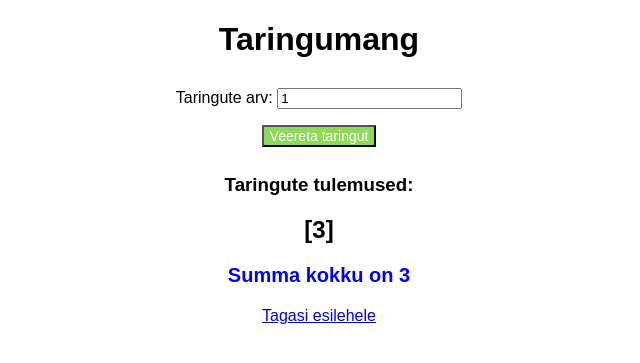
After one commit to digipurk/python202204-web, a Flask app: page /dices in a window 1280 px wide. The commit adds this page. Shown: the top 363 px of the page, without its empty margins (321-961 px from the left). Run offline with Flask 2, Linux system fonts and the light colour scheme.

Commit message:
Modified

```diff
--- a/app.py
+++ b/app.py
@@ -1,32 +1,38 @@
-from flask import Flask, request, render_template
-from random import randint
+from flask import Flask, request, render_template, jsonify
+import random
+from db import get_database
+from bson.json_util import dumps
 
 app = Flask(__name__)
 
 @app.route('/')
 def index():
-    return 'Hello World!'
+    return render_template('index.html')
 
-@app.route('/teine', methods = ['GET'])
-@app.route('/2', methods = ['POST'])
-@app.route('/molemad', methods = ['GET', 'POST'])
-def teine():
-    return '<h1>See on yks teine leht</h1>'
+@app.route('/dices')
+def dices():
+    dice_count = request.args.get('dice_count', default = 1, type = int)
+    dices = []
+    total = 0
+    for dice in range(dice_count):
+        random_num = random.randint(1, 6)
+        dices.append(random_num)
+        total += random_num
+    return render_template('dices.html', dice_count = dice_count, dices = dices, total = total)
 
-@app.route('/dynaamiline/<number>/<arv>')
-def dynaamiline(number, arv):
-    return '<p>Oled lehekyljel ' + number + '</p><p>' + arv + '</p>'
+@app.route('/api/v1/resources/rannad/all', methods = ['GET'])
+def api_rand_all():
+    dbclient = get_database()
+    collection = dbclient['rand']
+    ret = jsonify(dumps(collection.find()))
+    return ret
 
-@app.route('/dynaamiline2', methods = ['GET'])
-def dynaamiline2():
-    min = request.args.get('min', default = 1, type = int)
-    max = request.args.get('max', default = 100, type = int)
-    return 'MIN: ' + str(min) + ', MAX: ' + str(max)
-
-@app.route('/juhuslik')
-def juhuslik():
-    juhuslik_arv = randint(1, 10000)
-    return render_template('index.html', arv = juhuslik_arv)
+@app.route('/api/v1/resources/rannad/<nimi>', methods = ['GET'])
+def api_rand(nimi):
+    dbclient = get_database()
+    collection = dbclient['rand']
+    ret = jsonify(dumps(collection.find({'nimi': nimi})))
+    return ret
 
 if __name__ == '__main__':
     app.run(debug = True)
--- /dev/null
+++ b/db.py
@@ -0,0 +1,40 @@
+from pymongo import MongoClient
+from dateutil.parser import parse
+
+CONNECT_STRING = 'mongodb+srv://dbuser:dbuser@cluster0.shazi.mongodb.net/?retryWrites=true&w=majority'
+
+def get_database():
+    client = MongoClient(CONNECT_STRING)
+    return client['python202204-web']
+
+if __name__ == '__main__':
+    with open('rannailm.csv', encoding = 'UTF-8') as file:
+        dbclient = get_database()
+        collection = dbclient['rand']
+        i = 0
+        for row in file:
+            if i > 0:
+                cells = row.strip().split(';')
+                existing = collection.find_one({'nimi': cells[0]})
+                if existing is None:
+                    rand = {
+                        'nimi': cells[0],
+                        'kuupaev': parse(cells[1] + ' ' + cells[2]),
+                        'ohk': int(cells[3]),
+                        'vesi': int(cells[4]),
+                        'rahvaarv': int(cells[5])
+                    }
+                    collection.insert_one(rand)
+                    print(rand)
+                else:
+                    collection.update_one(
+                        {'nimi': cells[0]},
+                        {'$set': {
+                            'kuupaev': parse(cells[1] + ' ' + cells[2]),
+                            'ohk': int(cells[3]),
+                            'vesi': int(cells[4]),
+                            'rahvaarv': int(cells[5])
+                        }}
+                    )
+            i += 1
+        file.close()
--- a/static/style.css
+++ b/static/style.css
@@ -1,4 +1,20 @@
 body {
+    font-family: sans-serif;
     text-align: center;
-    font-size: large;
 }
+
+input {
+    margin: 0.5rem 0;
+}
+
+.button {
+    background-color: #8DD958;
+    color: #FFFFFF;
+    font-size: 14px;
+}
+
+.total {
+    color: blue;
+    font-size: 20px;
+    font-weight: bold;
+}
--- /dev/null
+++ b/templates/dices.html
@@ -0,0 +1,21 @@
+<!DOCTYPE html>
+<html lang="en">
+<head>
+    <meta charset="UTF-8">
+    <link rel="stylesheet" type="text/css" href="/static/style.css">
+    <title>Taringumang</title>
+</head>
+<body>
+    <h1>Taringumang</h1>
+    <form action="/dices">
+        <label for="dice_count">Taringute arv:</label>
+        <input id="dice_count" name="dice_count" type="number" value="{{dice_count}}">
+        <br>
+        <input type="submit" value="Veereta taringut" class="button">
+    </form>
+    <h3>Taringute tulemused:</h3>
+    <h2>{{dices}}</h2>
+    <p class="total">Summa kokku on {{total}}</p>
+    <a href="/">Tagasi esilehele</a>
+</body>
+</html>
--- a/templates/index.html
+++ b/templates/index.html
@@ -3,9 +3,11 @@
 <head>
     <meta charset="UTF-8">
     <link rel="stylesheet" type="text/css" href="/static/style.css">
-    <title>Juhuslik arv</title>
+    <title>Minu leht</title>
 </head>
 <body>
-    <p style="color: red">Juhuslik arv on {{arv}}</p>
+    <h2>Minu leht</h2>
+    <p><a href="/dices">Taringumang</a></p>
+    <p><a href="/api/v1/resources/rannad/all">Randade info (REST API)</a></p>
 </body>
 </html>
```
Also changed, not shown: rannailm.csv (added, +29 -0 lines).
